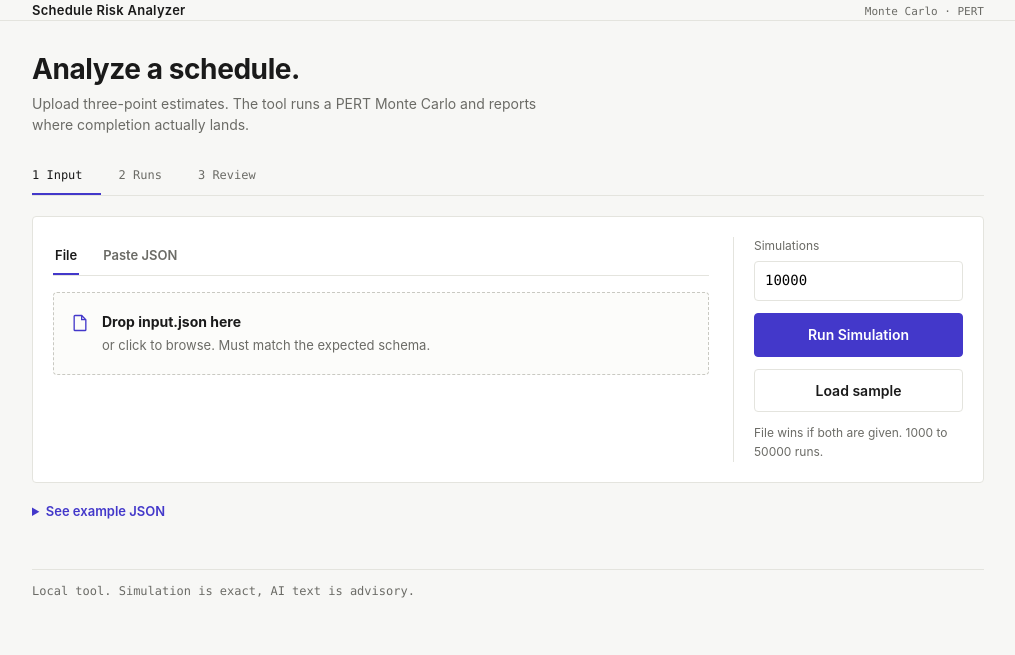
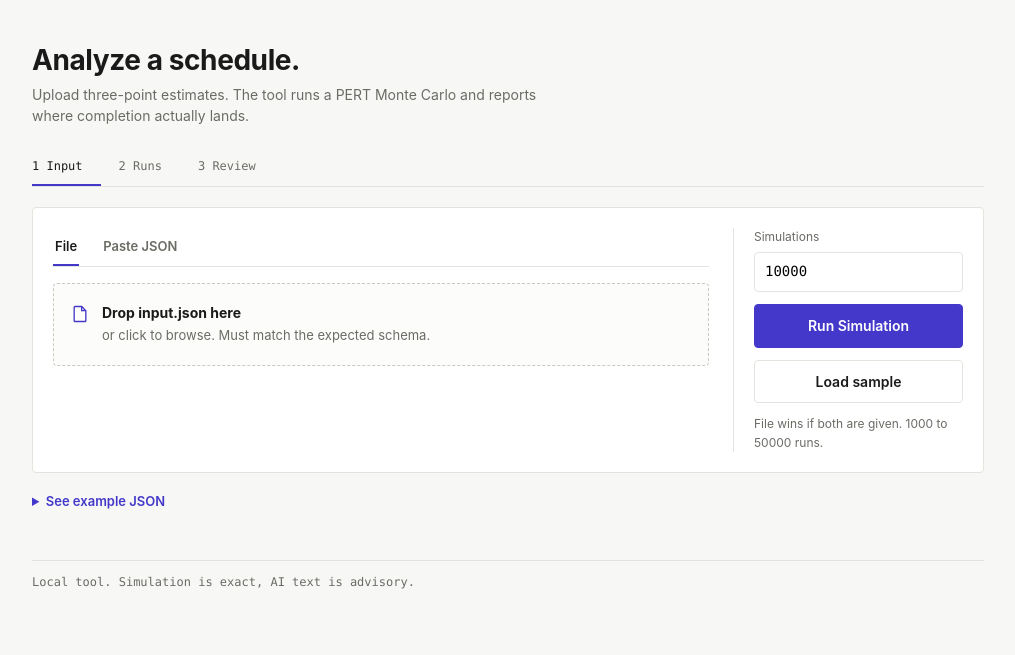
Before and after one commit to SanayKrishna/stochastic-scheduler, a Flask app: page / in a window 1280 px wide. Shown: the top 655 px of the page, without its empty margins (132-1147 px from the left). Run offline with Flask 3, Linux system fonts and the light colour scheme; some libraries are stand-ins or nearby versions.

Commit message:
drop header band, pages open on content

```diff
--- a/static/style.css
+++ b/static/style.css
@@ -24,16 +24,8 @@ body {
   line-height: 1.55;
 }
 
-.topbar { border-bottom: 1px solid var(--line); background: var(--paper); }
-.topbar-inner {
-  display: flex; justify-content: space-between; align-items: baseline;
-  padding-top: 10px; padding-bottom: 10px;
-}
-.brand { font-weight: 600; font-size: 13px; letter-spacing: 0.02em; }
-.meta { font-family: var(--mono); font-size: 11px; color: var(--muted); }
-
 .wrap { max-width: 1000px; margin: 0 auto; padding: 0 24px; }
-main.wrap { padding-top: 32px; padding-bottom: 56px; }
+main.wrap { padding-top: 44px; padding-bottom: 56px; }
 
 h1 { font-size: 28px; line-height: 1.2; letter-spacing: -0.015em; margin: 0 0 6px; font-weight: 650; }
 .sub { color: var(--muted); margin: 0 0 24px; max-width: 60ch; font-size: 14px; }
--- a/templates/base.html
+++ b/templates/base.html
@@ -8,12 +8,6 @@
 <script src="https://cdn.plot.ly/plotly-2.35.2.min.js" charset="utf-8"></script>
 </head>
 <body>
-<header class="topbar">
-  <div class="wrap topbar-inner">
-    <div class="brand">Schedule Risk Analyzer</div>
-    <div class="meta">Monte Carlo &middot; PERT</div>
-  </div>
-</header>
 <main class="wrap">
   {% block content %}{% endblock %}
   <footer class="foot">Local tool. Simulation is exact, AI text is advisory.</footer>
```
